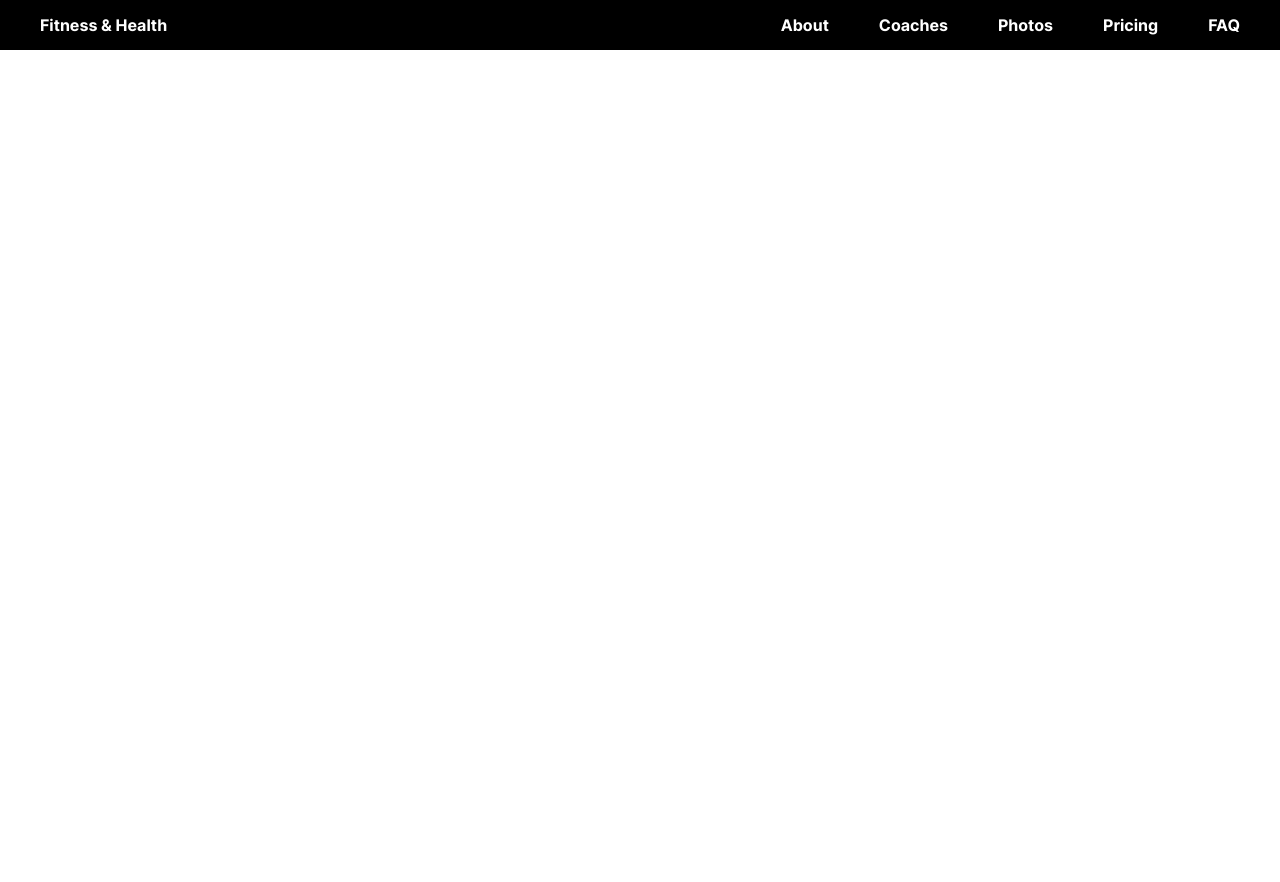
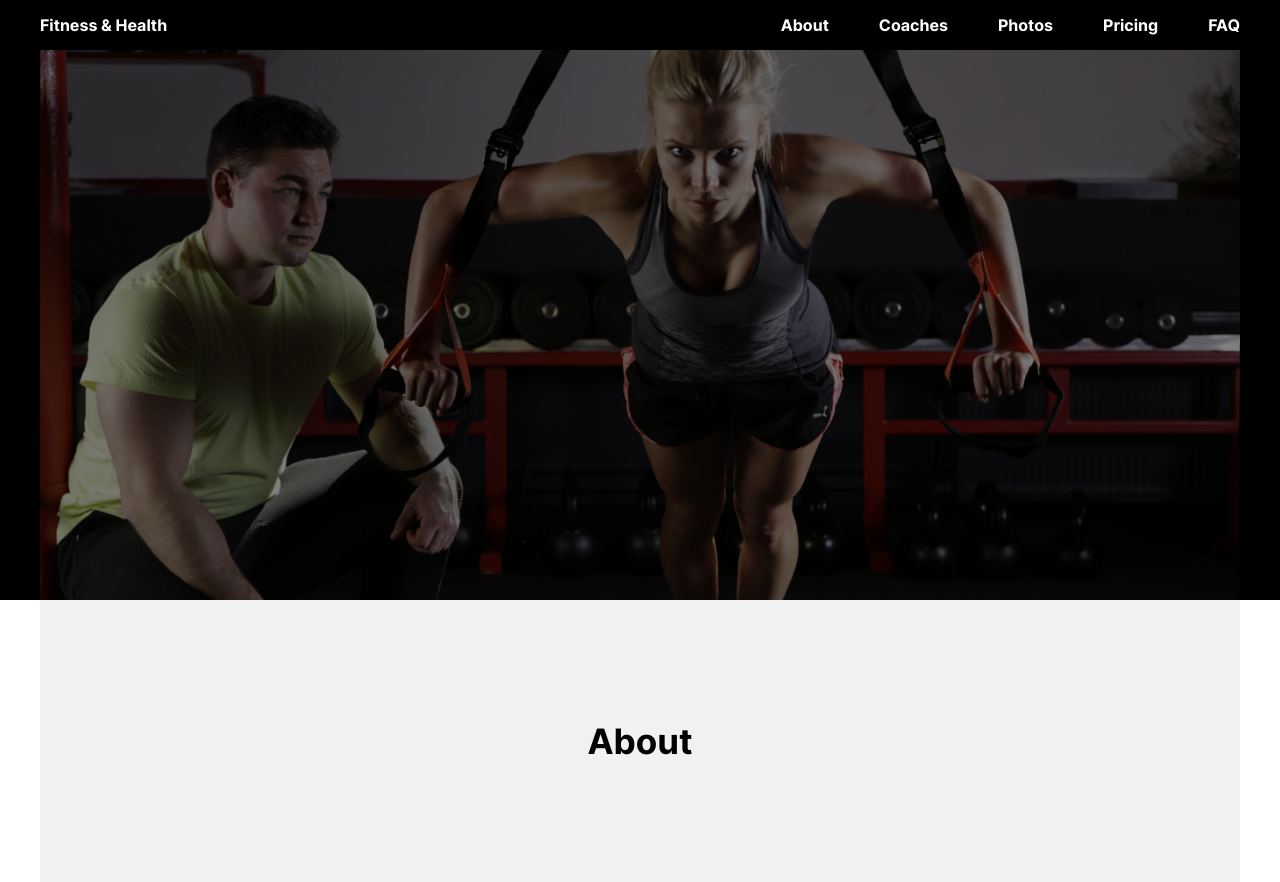
Before and after one commit to Rafael-Lopez-Bobadilla/Fitness-And-Health, a React (Vite) app: page / in a window 1280 px wide. Before the commit the page ends 800 px from the top, so only its background shows below. Built offline with nearby package versions, Linux system fonts and the light colour scheme.

Commit message:
started hero section

```diff
--- a/src/App.jsx
+++ b/src/App.jsx
@@ -1,11 +1,14 @@
 import './App.scss'
 import Header from './components/Header/Header'
-
+import Hero from './components/Hero/Hero'
+import About from './components/About/About'
 function App() {
 
   return (
     <>
       <Header />
+      <Hero />
+      <About />
     </>
   )
 }
--- /dev/null
+++ b/src/components/About/About.jsx
@@ -0,0 +1,10 @@
+import s from './About.module.scss'
+const About = () => {
+  return (
+    <section className={s.about}>
+      About
+    </section>
+  )
+}
+
+export default About
--- /dev/null
+++ b/src/components/About/About.module.scss
@@ -0,0 +1,11 @@
+.about {
+  font-family: 'Inter';
+  font-size: 35px;
+  font-weight: bold;
+  background-color: #f1f1f1;
+  width: 100%;
+  text-align: center;
+  margin: 0 auto;
+  padding: 120px 0;
+  max-width: 1200px;
+}
--- /dev/null
+++ b/src/components/Hero/Hero.jsx
@@ -0,0 +1,14 @@
+import s from './Hero.module.scss'
+import hero1_large from '../../images/hero/hero1_large.jpg'
+const Hero = () => {
+  return (
+    <section className={s.hero}>
+      <div className={s.container}>
+        <img src={hero1_large} className={s.img} />
+        <div className={s.overlay}></div>
+      </div>
+    </section>
+  )
+}
+
+export default Hero
--- /dev/null
+++ b/src/components/Hero/Hero.module.scss
@@ -0,0 +1,30 @@
+.hero {
+  font-family: 'Inter';
+  color: white;
+  background-color: black;
+}
+
+$height: 550px;
+
+.container {
+  max-width: 1200px;
+  height: $height;
+  margin: 0 auto;
+  position: relative;
+}
+
+.img {
+  width: 100%;
+  height: $height;
+  object-fit: cover;
+}
+
+.overlay {
+  position: absolute;
+  width: 100%;
+  height: 100%;
+  top: 0;
+  left: 0;
+  background-color: black;
+  opacity: 0.5;
+}
```
Also changed, not shown: src/images/hero/hero1_large.jpg (added).
